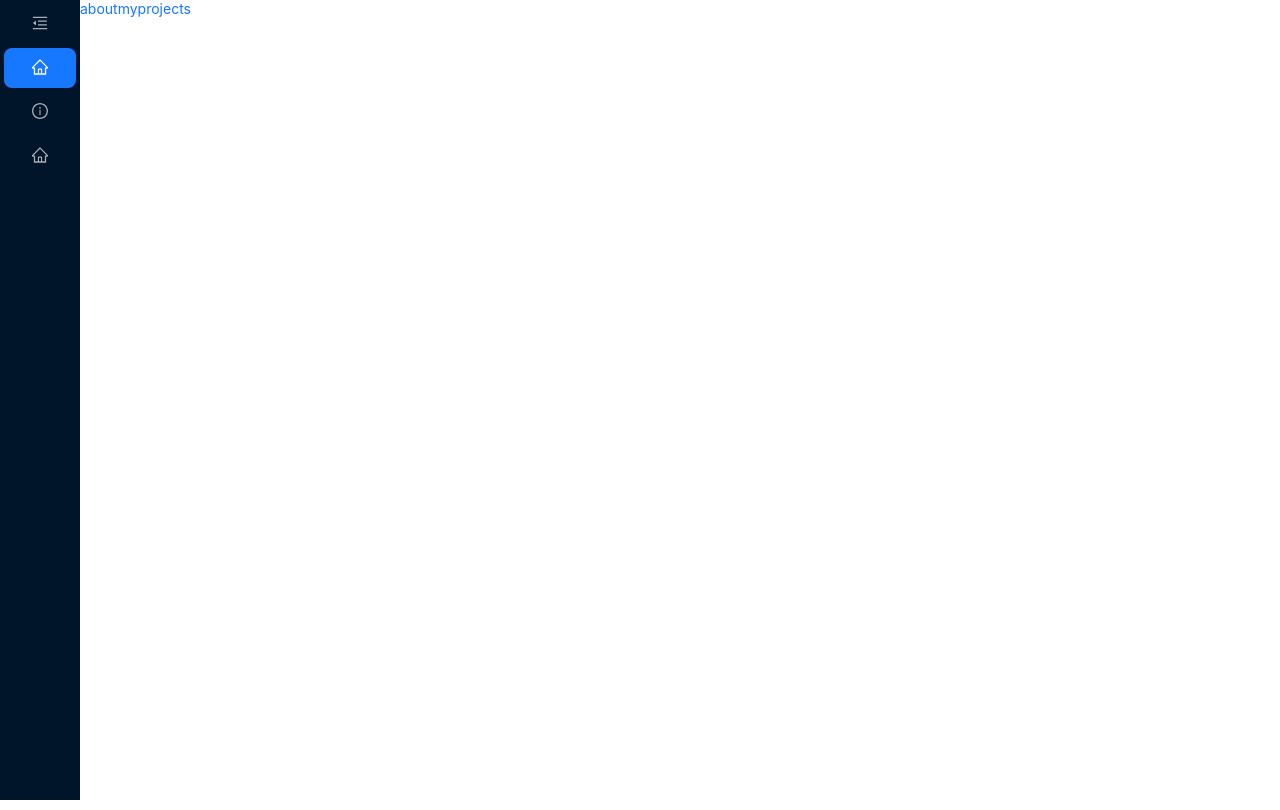
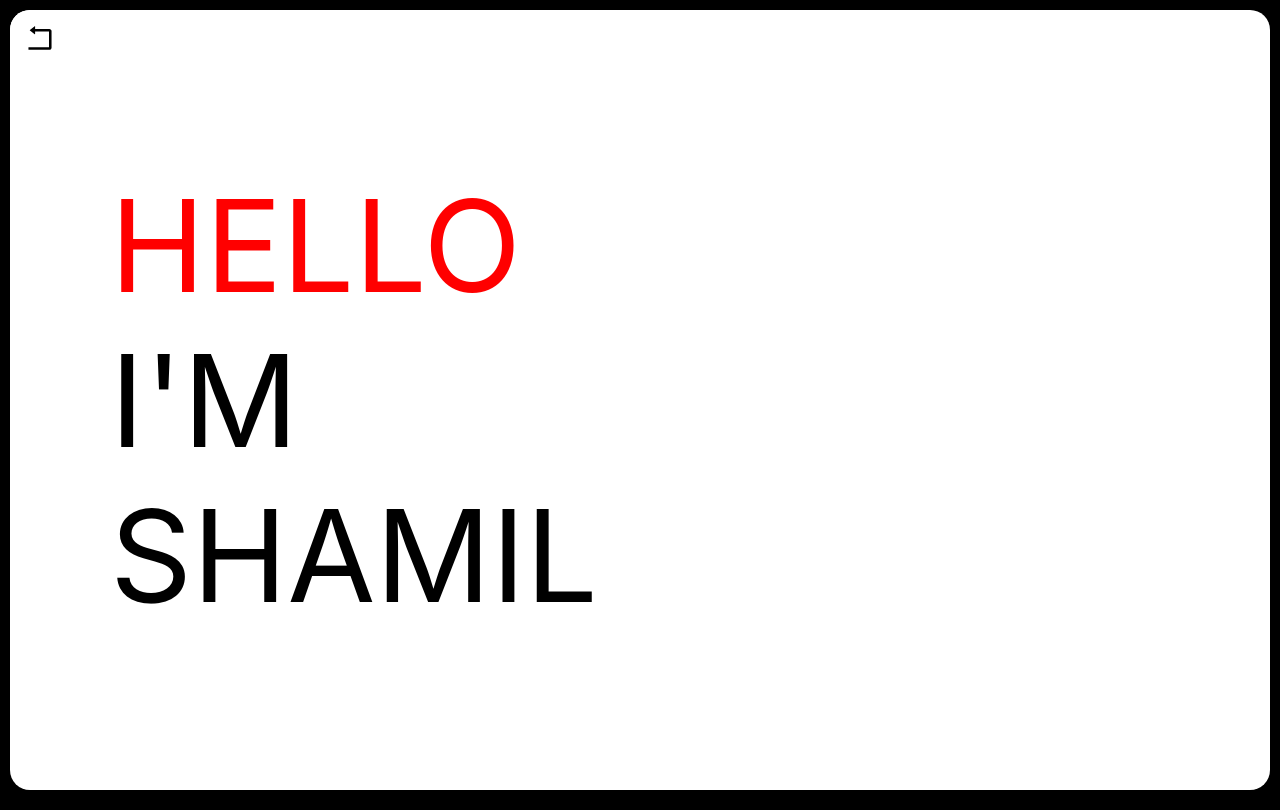
Before and after one commit to kulinec05/portfolio, a React (Create React App) app: page / in a window 1280 px wide. Built offline with nearby package versions, Linux system fonts and the light colour scheme.

Commit message:
feat:redisign home page

```diff
--- /dev/null
+++ b/src/components/HomeExitANimation.js
@@ -0,0 +1,21 @@
+import React from "react";
+import { motion } from "framer-motion";
+
+const HomeExitANimation = () => {
+  return (
+    <motion.span
+      style={{
+        position: "fixed",
+        width: "calc(100vw - 20px)",
+        height: "calc(100vh - 20px)",
+        margin: "10px",
+        borderRadius: "20px",
+        display: "block",
+        backgroundColor: "white",
+      }}
+      animate={{ width: 0, height: 0 }}
+    />
+  );
+};
+
+export default HomeExitANimation;
--- /dev/null
+++ b/src/components/MotionTitle.js
@@ -0,0 +1,34 @@
+import React, { useState } from "react";
+import { motion } from "framer-motion";
+import { useNavigate } from "react-router-dom";
+
+const MotionTitle = ({ initial, hovered, first, link }) => {
+  const [hover, sethover] = useState(false);
+  const navigate = useNavigate();
+  return (
+    <motion.span
+      style={{
+        opacity: 1,
+        marginLeft: "100px",
+        fontSize: "10vw",
+        color: first && "red",
+      }}
+      onHoverStart={() => sethover(true)}
+      onHoverEnd={() => sethover(false)}
+      exit={{ opacity: 0 }}
+    >
+      {hover ? (
+        <motion.div
+          animate={{ x: 20, fontWeight: 600 }}
+          onClick={() => navigate(link)}
+        >
+          {hovered}
+        </motion.div>
+      ) : (
+        <motion.div>{initial}</motion.div>
+      )}
+    </motion.span>
+  );
+};
+
+export default MotionTitle;
--- a/src/index.css
+++ b/src/index.css
@@ -2,6 +2,8 @@ body {
   height: 100vh;
   width: 100vw;
   margin: 0;
+  background-color: black;
+
   font-family: -apple-system, BlinkMacSystemFont, "Segoe UI", "Roboto", "Oxygen",
     "Ubuntu", "Cantarell", "Fira Sans", "Droid Sans", "Helvetica Neue",
     sans-serif;
--- a/src/layouts/MainLayout.js
+++ b/src/layouts/MainLayout.js
@@ -1,51 +1,60 @@
-import React from 'react';
-import { Button, Col, Menu, Row } from 'antd';
-import { HomeOutlined, InfoCircleOutlined, MenuFoldOutlined, MenuUnfoldOutlined } from '@ant-design/icons';
-import { Outlet, useNavigate } from 'react-router-dom';
-
+import React from "react";
+import { motion } from "framer-motion";
+import { Row } from "antd";
+import { RollbackOutlined } from "@ant-design/icons";
+import { Outlet, useLocation, useNavigate } from "react-router-dom";
 
 const MainLayout = () => {
-    const [collapsed, setCollapsed] = React.useState(true);
-    const [selected, setSelected] = React.useState('home');
-    const navigate = useNavigate()
+  const [hover, sethover] = React.useState(false);
+  const { pathname } = useLocation();
+  const [selected, setSelected] = React.useState("home");
+  const navigate = useNavigate();
 
-    const toggleCollapsed = () => {
-        setCollapsed(!collapsed);
-    };
-    const MenuHandler = ({ key }) => {
-        if (key === '') {
-            toggleCollapsed()
-        } else {
-            navigate(key)
-            setSelected(key)
-        }
-    }
-    return (<Row
-    >
+  return (
+    <>
+      <Row>
+        <motion.span
+          style={{
+            width: "40px",
+            position: "fixed",
+            top: 0,
+            margin: "10px",
+            padding: "3px 10px",
+            left: 0,
+            display: pathname === "/home" ? "none" : "flex",
+            justifyContent: "center",
+            alignItems: "center",
+            flexDirection: "row",
+            overflowY: "hidden",
+            backgroundColor: "white",
+            height: "50px",
+            borderRadius: "20px",
+            fontSize: "25px",
+          }}
+          whileTap={{ scale: 0.9 }}
+          whileHover={{ width: "130px" }}
+          onHoverStart={() => {
+            sethover(true);
+          }}
+          onHoverEnd={() => {
+            sethover(false);
+          }}
+          onClick={() => navigate("/home")}
+        >
+          <motion.span
+            style={{ marginRight: "10px", display: hover || "none" }}
+          >
+            BACK{" "}
+          </motion.span>
 
-        <Col  style={{ width: collapsed ? 80 : 256 }}>
-            <Menu
-                style={{ height: '100vh' }}
-                defaultOpenKeys={['home']}
-                mode="inline"
-                theme="dark"
-                selectedKeys={selected}
-                inlineCollapsed={collapsed}
-                onClick={MenuHandler}
-                selectable={false}
-                items={[
-                    { label: 'PROFILE', key: '', icon: collapsed ? <MenuFoldOutlined /> : <MenuUnfoldOutlined /> },
-                    { label: 'Home', key: 'home', title: 'Home', icon: <HomeOutlined /> },
-                    { label: 'About', key: 'about', title: 'About', icon: <InfoCircleOutlined /> },
-                    { label: 'Projects', key: 'projects', title: 'Projects', icon: <HomeOutlined /> }
-                ]}
-            />
-        </Col>
-        <Col offset={0.5}>
-            <Outlet />
-        </Col>
-    </Row>
-    );
-}
+          <RollbackOutlined style={{ fontSize: "30px" }} />
+        </motion.span>
+      </Row>
+      <div style={{ width: "100vw", minHeight: "100vh" }}>
+        <Outlet />
+      </div>
+    </>
+  );
+};
 
 export default MainLayout;
--- a/src/pages/About/index.js
+++ b/src/pages/About/index.js
@@ -1,11 +1,13 @@
-import React from 'react';
+import React from "react";
+import { motion } from "framer-motion";
+import HomeExitANimation from "../../components/HomeExitANimation";
 
 const About = () => {
-    return (
-        <div>
-            dadasdadasdasdasdas
-        </div>
-    );
-}
+  return (
+    <>
+      <HomeExitANimation />
+    </>
+  );
+};
 
 export default About;
--- a/src/pages/PageNotFound/index.js
+++ b/src/pages/PageNotFound/index.js
@@ -1,11 +1,21 @@
-import React from 'react';
+import React from "react";
+import HomeExitANimation from "../../components/HomeExitANimation";
 
 const PageNotFound = () => {
-    return (
-        <div style={{ display: 'flex', alignItems: 'center', justifyContent: 'center' }}>
-            <h1>Page Not Found</h1>
-        </div>
-    );
-}
+  return (
+    <>
+      <HomeExitANimation />
+      <div
+        style={{
+          display: "flex",
+          alignItems: "center",
+          justifyContent: "center",
+        }}
+      >
+        <h1>Page Not Found</h1>
+      </div>
+    </>
+  );
+};
 
 export default PageNotFound;
--- a/src/pages/Projects/index.js
+++ b/src/pages/Projects/index.js
@@ -1,12 +1,13 @@
-import React from 'react';
+import React from "react";
+import HomeExitANimation from "../../components/HomeExitANimation";
 
 const Projects = () => {
-    console.log('fsdfsd')
-    return (
-        <div>
-            dasdasd
-        </div>
-    );
-}
+  console.log("fsdfsd");
+  return (
+    <>
+      <HomeExitANimation />
+    </>
+  );
+};
 
 export default Projects;
--- a/src/pages/index.js
+++ b/src/pages/index.js
@@ -1,14 +1,43 @@
-import { DatePicker } from 'antd';
-import React from 'react';
-import { NavLink } from 'react-router-dom';
+import { Row, DatePicker } from "antd";
+import React from "react";
+import { NavLink } from "react-router-dom";
+import { AnimatePresence, motion } from "framer-motion";
+import MotionTitle from "../components/MotionTitle";
 
 const Home = () => {
-    return (
-        <div>
-            <NavLink to='about'>about</NavLink>
-            <NavLink to='myprojects'>myprojects</NavLink>
-        </div>
-    );
-}
+  return (
+    <AnimatePresence>
+      <motion.div
+        key="home-box"
+        style={{
+          display: "flex",
+          alignItems: "start",
+          justifyContent: "center",
+          backgroundColor: "white",
+          borderRadius: "20px",
+          margin: "10px",
+          height: "56px",
+          width: "56px",
+          flexDirection: "column",
+        }}
+        animate={{ width: "auto", height: "calc(100vh - 20px)" }}
+        exit={{
+          height: "56px",
+          width: "56px",
+          transition: { duration: 2 },
+        }}
+      >
+        <MotionTitle
+          initial={"HELLO"}
+          hovered={"Projects"}
+          link="/projects"
+          first={true}
+        />
+        <MotionTitle initial={"I'M"} hovered={"About"} link="/about" />
+        <MotionTitle initial={"SHAMIL"} hovered={"Contacts"} link="/contacts" />
+      </motion.div>
+    </AnimatePresence>
+  );
+};
 
 export default Home;
```
